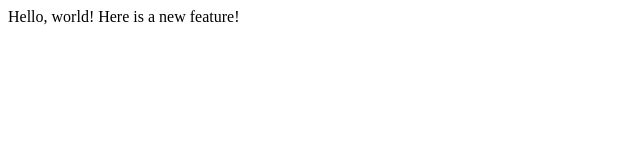
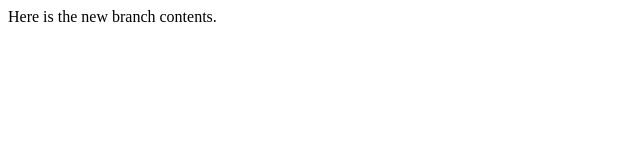
Before and after one commit to SikiTheBest/lecture1, a plain HTML site: page index.html in a window 1280 px wide. Shown: the full height of the page, 0-640 px from the left. Drawn offline with Linux system fonts and the light colour scheme.

Commit message:
New branch contents

```diff
--- a/index.html
+++ b/index.html
@@ -4,7 +4,6 @@
   <title>Test</title>
 </head>
 <body>
-  Hello, world!
-  Here is a new feature!
+  Here is the new branch contents.
 </body>
 </html>
```
